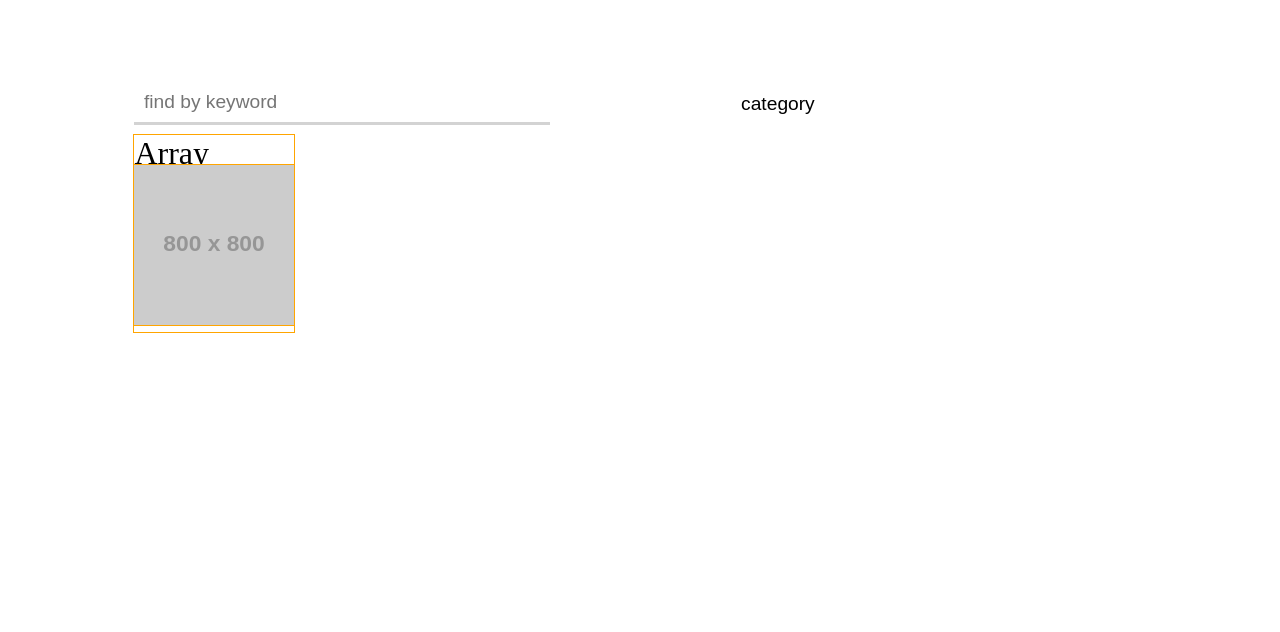
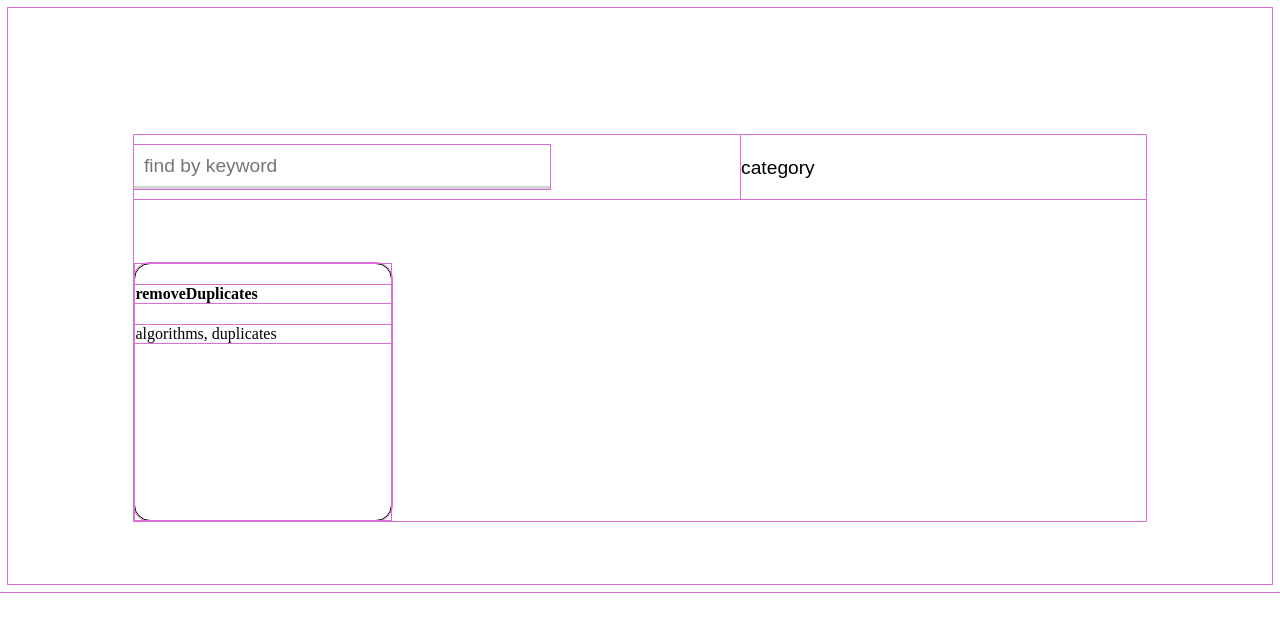
Before and after one commit to polevoyd/to-know, a React (Create React App) app: page / in a window 1280 px wide. Shown: the top 632 px of the page. Built offline with nearby package versions, Linux system fonts and the light colour scheme; no server answers; the HTML template or start-up script is replaced by a standard one.

Commit message:
initial components

```diff
--- a/src/App.js
+++ b/src/App.js
@@ -6,9 +6,9 @@ class App extends React.Component {
   render(){
 
     /// here do a call for a api?
-    fetch('https://jsonplaceholder.typicode.com/todos/')
-    .then(response => response.json())
-    .then(json => console.log(json))
+    // fetch('https://jsonplaceholder.typicode.com/todos/')
+    // .then(response => response.json())
+    // .then(json => console.log(json))
 
 
 
--- a/src/components/CardPreview.js
+++ b/src/components/CardPreview.js
@@ -4,8 +4,8 @@ class CardPreview extends React.Component {
     render(){
         return(
             <div>
-                <p>Array</p>
-                <img src="https://via.placeholder.com/800"></img>
+                <h4>removeDuplicates</h4>
+                <p>algorithms, duplicates</p>
             </div>
         );
     }
--- a/src/index.css
+++ b/src/index.css
@@ -1,5 +1,5 @@
 * {
-  /* outline: 1px solid orchid; */
+  outline: 1px solid orchid;
 }
 
 /* -------------------------------------------------- */
@@ -17,6 +17,7 @@
   grid-template-rows: 100%;
   grid-template-columns: 40% 20% 40%;
   height: 4em;
+  margin: 4em auto;
 }
 
 .filter-bar input {
@@ -41,11 +42,6 @@
   justify-self: center;
 }
 
-div.filter-or {
-  display: grid;
-  grid-template-rows: 100%;
-}
-
 .filter-bar select {
   grid-column: 3;
   grid-row: 1;
@@ -62,24 +58,19 @@ div.filter-or {
 
 /* -------------------------------------  */
 /* CardsResults component  */
-.cards-results * {
-  outline: 1px solid orange;
+.cards-results{
+  border: 1px solid black;
+  border-radius: 1em;
+  height: 16em;
+  width: 16em;
+
   display: grid;
-  grid-template-columns: 100%;
-  grid-template-rows: 15% 85%;
-  width: 10em;
 }
 
-.cards-results p {
-  font-size: 2em;
-  margin: 0;
+.cards-results h4 {
+  /* font-size: 2em; */
+  /* margin: 0; */
   grid-row: 1;
   width: 100%;
 
 }
-
-.cards-results img {
-  max-height: 12em;
-  grid-row: 2;
-
-}
```
